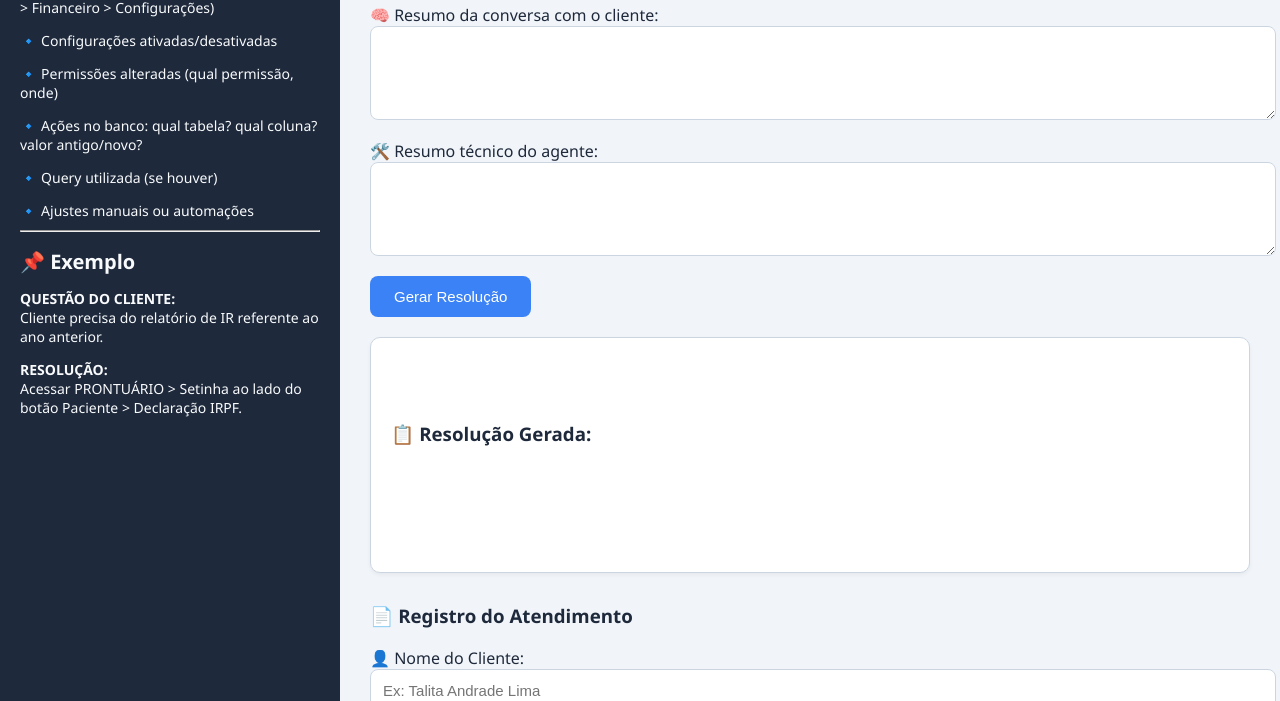
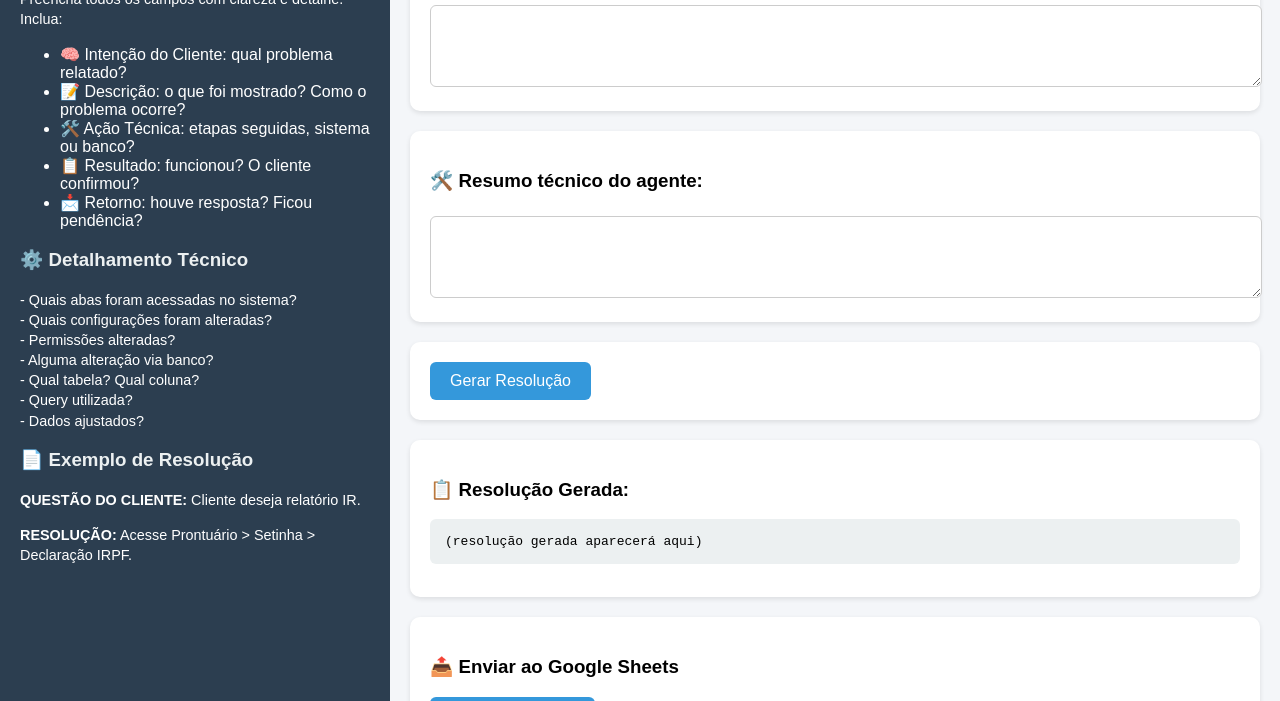
Before and after one commit to nadsonfdl/formulario-resolucao, a plain HTML site: page index.html in a window 1280 px wide. Shown: the part 99-800 px from the top of the page. Drawn offline with Linux system fonts and the light colour scheme.

Commit message:
Update index.html

```diff
--- a/index.html
+++ b/index.html
@@ -1,155 +1,178 @@
 <!DOCTYPE html>
-<html lang="pt-br">
+<html lang="pt-BR">
 <head>
   <meta charset="UTF-8">
   <meta name="viewport" content="width=device-width, initial-scale=1.0">
-  <title>Gerador de Resoluções</title>
+  <title>Gerador de Resoluções - Suporte IGUT</title>
   <style>
     body {
-      font-family: 'Segoe UI', sans-serif;
-      background-color: #f1f5f9;
-      color: #1e293b;
       margin: 0;
+      font-family: Arial, sans-serif;
+      background: #f4f6f9;
       display: flex;
       height: 100vh;
     }
 
     .sidebar {
-      width: 300px;
-      background-color: #1e293b;
-      color: #f8fafc;
+      width: 350px;
+      background-color: #2c3e50;
+      color: white;
       padding: 20px;
       overflow-y: auto;
     }
 
-    .sidebar h2 {
-      font-size: 20px;
-      margin-bottom: 10px;
+    .sidebar h2, .sidebar h3 {
+      color: #ecf0f1;
     }
 
     .sidebar p {
-      font-size: 14px;
-      margin-bottom: 10px;
+      font-size: 0.9em;
+      line-height: 1.4;
     }
 
     .main {
       flex: 1;
-      padding: 30px;
+      display: flex;
+      flex-direction: column;
+      padding: 20px;
       overflow-y: auto;
     }
 
-    textarea, input, select {
+    .section {
+      background: white;
+      padding: 20px;
+      margin-bottom: 20px;
+      border-radius: 10px;
+      box-shadow: 0 2px 5px rgba(0,0,0,0.1);
+    }
+
+    textarea {
       width: 100%;
-      padding: 12px;
-      font-size: 15px;
-      margin-bottom: 15px;
-      border-radius: 8px;
-      border: 1px solid #cbd5e1;
+      padding: 10px;
+      font-size: 1em;
+      border-radius: 6px;
+      border: 1px solid #ccc;
+      resize: vertical;
+      margin-top: 5px;
     }
 
     button {
-      padding: 12px 24px;
-      background-color: #3b82f6;
+      background-color: #3498db;
       color: white;
       border: none;
-      border-radius: 8px;
-      font-size: 15px;
+      padding: 10px 20px;
+      font-size: 1em;
+      border-radius: 6px;
       cursor: pointer;
+      transition: background-color 0.3s ease;
     }
 
     button:hover {
-      background-color: #2563eb;
+      background-color: #2980b9;
     }
 
-    .output {
-      margin-top: 20px;
-      padding: 20px;
-      background-color: #ffffff;
-      border: 1px solid #cbd5e1;
-      border-radius: 10px;
-      box-shadow: 0 2px 4px rgba(0,0,0,0.05);
+    pre {
+      background-color: #ecf0f1;
+      padding: 15px;
+      border-radius: 6px;
       white-space: pre-wrap;
+      word-break: break-word;
+    }
+
+    .footer {
+      padding: 10px;
+      text-align: center;
+      color: #888;
     }
   </style>
 </head>
 <body>
   <div class="sidebar">
-    <h2>🧭 Guia de Resolução</h2>
-    <p>🔹 Abas do sistema acessadas (ex: Prontuário > Financeiro > Configurações)</p>
-    <p>🔹 Configurações ativadas/desativadas</p>
-    <p>🔹 Permissões alteradas (qual permissão, onde)</p>
-    <p>🔹 Ações no banco: qual tabela? qual coluna? valor antigo/novo?</p>
-    <p>🔹 Query utilizada (se houver)</p>
-    <p>🔹 Ajustes manuais ou automações</p>
-    <hr>
-    <h2>📌 Exemplo</h2>
-    <p><b>QUESTÃO DO CLIENTE:</b><br>Cliente precisa do relatório de IR referente ao ano anterior.</p>
-    <p><b>RESOLUÇÃO:</b><br>Acessar PRONTUÁRIO > Setinha ao lado do botão Paciente > Declaração IRPF.</p>
+    <h2>📌 Guia para Resoluções</h2>
+    <p>Preencha todos os campos com clareza e detalhe. Inclua:</p>
+    <ul>
+      <li>🧠 Intenção do Cliente: qual problema relatado?</li>
+      <li>📝 Descrição: o que foi mostrado? Como o problema ocorre?</li>
+      <li>🛠️ Ação Técnica: etapas seguidas, sistema ou banco?</li>
+      <li>📋 Resultado: funcionou? O cliente confirmou?</li>
+      <li>📩 Retorno: houve resposta? Ficou pendência?</li>
+    </ul>
+    <h3>⚙️ Detalhamento Técnico</h3>
+    <p>
+      - Quais abas foram acessadas no sistema?<br>
+      - Quais configurações foram alteradas?<br>
+      - Permissões alteradas?<br>
+      - Alguma alteração via banco?<br>
+      - Qual tabela? Qual coluna?<br>
+      - Query utilizada?<br>
+      - Dados ajustados?<br>
+    </p>
+    <h3>📄 Exemplo de Resolução</h3>
+    <p><strong>QUESTÃO DO CLIENTE:</strong> Cliente deseja relatório IR.</p>
+    <p><strong>RESOLUÇÃO:</strong> Acesse Prontuário > Setinha > Declaração IRPF.</p>
   </div>
 
   <div class="main">
-    <h2>Gerador de Resoluções</h2>
-
-    <label>🧠 Resumo da conversa com o cliente:</label>
-    <textarea id="resumoCliente" rows="4"></textarea>
-
-    <label>🛠️ Resumo técnico do agente:</label>
-    <textarea id="resumoTecnico" rows="4"></textarea>
-
-    <button onclick="gerarResolucao()">Gerar Resolução</button>
-
-    <div class="output" id="outputBox">
-      <h3>📋 Resolução Gerada:</h3>
-      <div id="resolucao"></div>
+    <div class="section">
+      <h3>🧠 Resumo da conversa com o cliente:</h3>
+      <textarea id="client-summary" rows="4"></textarea>
     </div>
 
-    <div class="form-group" style="margin-top: 30px;">
-      <h3>📄 Registro do Atendimento</h3>
-      <label>👤 Nome do Cliente:</label>
-      <input type="text" id="nomeCliente" placeholder="Ex: Talita Andrade Lima">
+    <div class="section">
+      <h3>🛠️ Resumo técnico do agente:</h3>
+      <textarea id="tech-summary" rows="4"></textarea>
+    </div>
 
-      <label>🧑‍💻 Nome do Agente:</label>
-      <input type="text" id="nomeAgente" placeholder="Ex: Nadson Fernandes">
+    <div class="section">
+      <button id="generate">Gerar Resolução</button>
+    </div>
 
-      <label>📅 Data do Atendimento:</label>
-      <input type="date" id="dataAtendimento">
+    <div class="section">
+      <h3>📋 Resolução Gerada:</h3>
+      <pre id="result">(resolução gerada aparecerá aqui)</pre>
+    </div>
 
-      <label>📌 Situação Final:</label>
-      <select id="situacao">
-        <option value="">Selecione...</option>
-        <option value="Resolvido">✅ Resolvido</option>
-        <option value="Parcialmente Resolvido">⚠️ Parcialmente Resolvido</option>
-        <option value="Encaminhado">📤 Encaminhado</option>
-        <option value="Aguardando Cliente">⏳ Aguardando Cliente</option>
-      </select>
+    <div class="section">
+      <h3>📤 Enviar ao Google Sheets</h3>
+      <button id="send">Enviar Resolução</button>
+    </div>
 
-      <label>🗒️ Comentário Adicional:</label>
-      <textarea id="comentario" rows="4"></textarea>
+    <div class="footer">
+      Desenvolvido por Nadson - IGUT Suporte
     </div>
   </div>
 
   <script>
-    function gerarResolucao() {
-      const cliente = document.getElementById('resumoCliente').value;
-      const tecnico = document.getElementById('resumoTecnico').value;
-      const resolucao = `Atendimento Resolvido
-🧠 Intenção do Cliente:
-${cliente}
+    const endpoint = "SUA_URL_DO_APPS_SCRIPT"; // <- substitua pela URL real
 
-🛠️ Ação Técnica Realizada:
-${tecnico}
+    document.getElementById("generate").addEventListener("click", () => {
+      const cliente = document.getElementById("client-summary").value;
+      const tecnico = document.getElementById("tech-summary").value;
 
-📋 Resultado Final:
-Situação ajustada conforme descrição técnica.
-📩 Retorno do Cliente:
-Cliente será informado ou já agradeceu o atendimento.
-📌 Ações Pendentes:
-Nenhuma ação pendente.
-🔁 Follow-up:
-Nenhuma necessidade de acompanhamento adicional.`;
+      const resolucao = `Atendimento Resolvido\n\n🧠 Intenção do Cliente:\n${cliente}\n\n🛠️ Ação Técnica Realizada:\n${tecnico}\n\n📋 Resultado Final:\nProblema resolvido conforme descrito.\n\n📩 Retorno do Cliente:\nAguardando confirmação ou sem retorno.\n\n📌 Ações Pendentes:\nNenhuma ação pendente.\n\n🔁 Follow-up:\nNenhuma necessidade de acompanhamento adicional.`;
 
-      document.getElementById('resolucao').innerText = resolucao;
-    }
+      document.getElementById("result").innerText = resolucao;
+    });
+
+    document.getElementById("send").addEventListener("click", async () => {
+      const agente = "Nadson Fernandes";
+      const resumoCliente = document.getElementById("client-summary").value;
+      const resumoTecnico = document.getElementById("tech-summary").value;
+      const resolucaoGerada = document.getElementById("result").innerText;
+
+      try {
+        const res = await fetch(endpoint, {
+          method: "POST",
+          body: JSON.stringify({ agente, resumoCliente, resumoTecnico, resolucaoGerada }),
+          headers: { "Content-Type": "application/json" }
+        });
+        const json = await res.json();
+        alert("Resolução enviada com sucesso ao Google Sheets!");
+      } catch (err) {
+        console.error(err);
+        alert("Erro ao enviar resolução.");
+      }
+    });
   </script>
 </body>
 </html>
```
